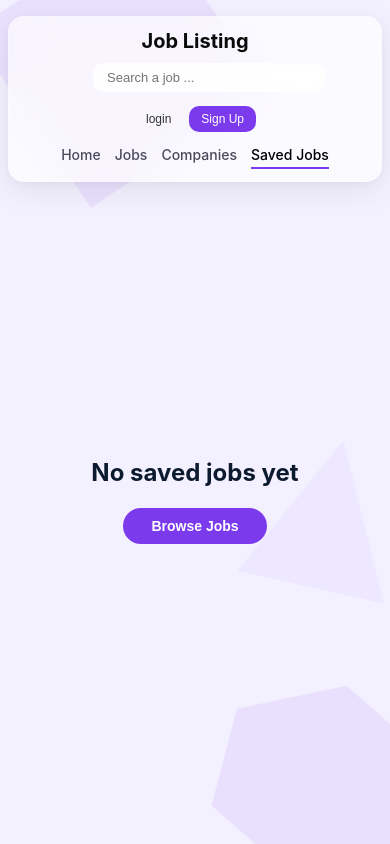
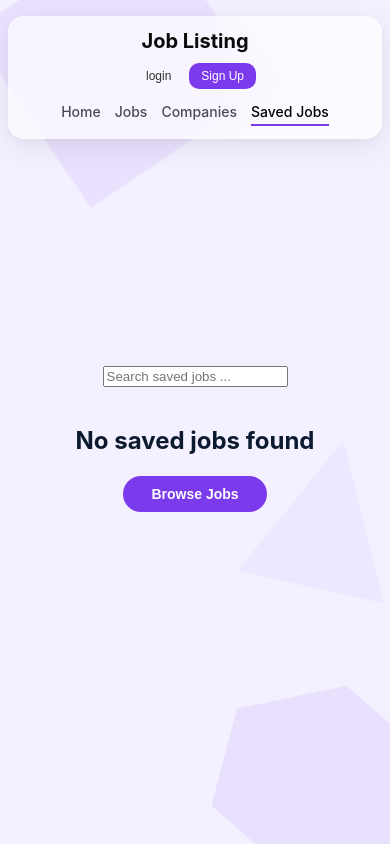
Before and after one commit to erraji-jihane/react-job-listing, a React (Vite) app: page /saved in a window 390 px wide. Built offline with nearby package versions, Linux system fonts and the light colour scheme.

Commit message:
feat: added search to jobs and saved pages, removed from navbar

```diff
--- a/src/App.jsx
+++ b/src/App.jsx
@@ -26,13 +26,16 @@ function App() {
 
   return (
     <>
-      <Navbar search={search} setSearch = {setSearch} />
+      <Navbar/>
+
       <Routes>
         <Route path = '/' element = {<Home />}/>
-        <Route path="/jobs" element = {<Jobs search = {search} savedJobs = {savedJobs} setMessage= {setMessage} setSavedJobs={setSavedJobs} removeJob={removeJob} />}/>
+        <Route path = "/jobs" element = {<Jobs search = {search} setSearch={setSearch} savedJobs = {savedJobs} setMessage= {setMessage} setSavedJobs={setSavedJobs} removeJob={removeJob} />}/>
         <Route path = "/companies" element= {<Companies />} />
-        <Route path = "/saved" element= {<Saved savedJobs= {savedJobs} removeJob= {removeJob} />} />
+        <Route path = "/saved" element= {<Saved search = {search} setSearch={setSearch} savedJobs= {savedJobs} removeJob= {removeJob} />} />
       </Routes>
+
+
 
     </>
   );
--- a/src/components/Navbar/Navbar.css
+++ b/src/components/Navbar/Navbar.css
@@ -74,22 +74,7 @@
   gap: 14px;
 }
 
-.searchBar input {
-  padding: 7px 14px;
-  border: none;
-  border-radius: 10px;
-  font-size: 13px;
-  width: 200px;
-  background: rgba(255, 255, 255, 0.6);
-  backdrop-filter: blur(4px);
-  transition: all 0.2s ease;
-}
 
-.searchBar input:focus {
-  outline: none;
-  background: rgba(255, 255, 255, 0.9);
-  box-shadow: 0 0 0 3px rgba(124, 58, 237, 0.15);
-}
 
 .auth {
   display: flex;
@@ -141,9 +126,7 @@
     gap: 20px;
   }
 
-  .searchBar input {
-    width: 150px;
-  }
+
 }
 
 @media (max-width: 600px) {
@@ -169,11 +152,6 @@
     flex-wrap: wrap;
     justify-content: center;
   }
-
-  .searchBar input {
-    width: 100%;
-  }
-
   .auth button {
     padding: 6px 12px;
     font-size: 12px;
--- a/src/components/Navbar/Navbar.jsx
+++ b/src/components/Navbar/Navbar.jsx
@@ -2,7 +2,7 @@ import './Navbar.css'
 import { Link, useLocation } from "react-router-dom"
 import { useState, useEffect } from "react"
 
-function Navbar ({search,setSearch}){
+function Navbar (){
     const location = useLocation();
     const [prevScrollPos, setPrevScrollPos] = useState(0);
     const [visible, setVisible] = useState(true);
@@ -52,14 +52,6 @@ function Navbar ({search,setSearch}){
 
             </div>
             <div className="nav_right">
-                <div className="searchBar">
-                    <input
-                        type="text"
-                        placeholder="Search a job ..."
-                        value = {search}
-                        onChange={(e)=>setSearch(e.target.value)}
-                    />
-                </div>
 
                 <div className="auth">
                     <button className="login">login</button>
--- a/src/pages/Jobs/Jobs.jsx
+++ b/src/pages/Jobs/Jobs.jsx
@@ -1,12 +1,20 @@
 import Cards from "../../components/Cards/Cards";
 import './Jobs.css'
 
-export default function Jobs({search,savedJobs,setMessage,setSavedJobs,removeJob}) {
+export default function Jobs({search,setSearch,savedJobs,setMessage,setSavedJobs,removeJob}) {
 
     return(
         <div className="jobs-container">
 
             <h2 className="jobs-title">Available Jobs</h2>
+
+            <div className="searchBar">
+                <input
+                    type="text"
+                    placeholder="Search a job ..."
+                    value = {search}
+                    onChange={(e)=>setSearch(e.target.value)}/>
+            </div>
 
             <Cards
                 search = {search}
@@ -15,6 +23,9 @@ export default function Jobs({search,savedJobs,setMessage,setSavedJobs,removeJob
                 setSavedJobs={setSavedJobs}
                 removeJob={removeJob}/>
 
+
+
         </div>
+
     );
 }
--- a/src/pages/Jobs/jobs.css
+++ b/src/pages/Jobs/jobs.css
@@ -39,4 +39,25 @@
     width: 40px;
     height: 3px;
   }
+
+    .searchBar input {
+    width: 100%;
+  }
 }
+
+.searchBar input {
+  padding: 7px 14px;
+  border: none;
+  border-radius: 10px;
+  font-size: 13px;
+  width: 200px;
+  background: rgba(255, 255, 255, 0.6);
+  backdrop-filter: blur(4px);
+  transition: all 0.2s ease;
+}
+
+.searchBar input:focus {
+  outline: none;
+  background: rgba(255, 255, 255, 0.9);
+  box-shadow: 0 0 0 3px rgba(124, 58, 237, 0.15);
+}
--- a/src/pages/Saved/Saved.jsx
+++ b/src/pages/Saved/Saved.jsx
@@ -1,8 +1,13 @@
 import './Saved.css'
 import { useNavigate } from 'react-router-dom';
 
-export default function Saved({ savedJobs, removeJob }) {
+export default function Saved({search, setSearch, savedJobs, removeJob }) {
     const navigate = useNavigate()
+
+    const filteredSavedJobs = savedJobs.filter((job) =>
+        job.title.toLowerCase().includes(search.toLowerCase()) ||
+        job.company.toLowerCase().includes(search.toLowerCase())
+    );
 
     return (
         <div className="saved-container">
@@ -11,14 +16,23 @@ export default function Saved({ savedJobs, removeJob }) {
             <div className="shape shape-2"></div>
             <div className="shape shape-3"></div>
 
+            <div className="saved-search">
+                <input
+                    type="text"
+                    placeholder="Search saved jobs ..."
+                    value={search}
+                    onChange={(e) => setSearch(e.target.value)}
+                />
+            </div>
 
-            {savedJobs.length > 0 && (
-                <h2 className="saved-title">Saved Jobs ({savedJobs.length})</h2>
+
+            {filteredSavedJobs.length > 0 && (
+                <h2 className="saved-title">Saved Jobs ({filteredSavedJobs.length})</h2>
             )}
 
-            {savedJobs.length === 0 ? (
+            {filteredSavedJobs.length === 0 ? (
                 <div className="saved-empty">
-                    <p>No saved jobs yet</p>
+                    <p>No saved jobs found</p>
                     <button
                         className="saved-empty-btn"
                         onClick={() => navigate('/jobs')}
@@ -28,7 +42,7 @@ export default function Saved({ savedJobs, removeJob }) {
                 </div>
             ) : (
                 <div className="saved-grid">
-                    {savedJobs.map((job) => (
+                    {filteredSavedJobs.map((job) => (
                         <div key={job.id} className="saved-card">
                             <h3>{job.title}</h3>
                             <p className="company">{job.company}</p>
@@ -42,6 +56,7 @@ export default function Saved({ savedJobs, removeJob }) {
                         </div>
                     ))}
                 </div>
+
             )}
         </div>
     );
```
